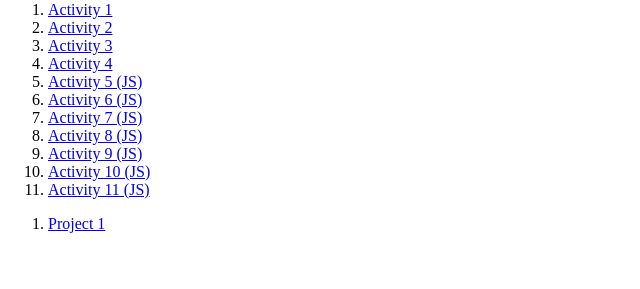
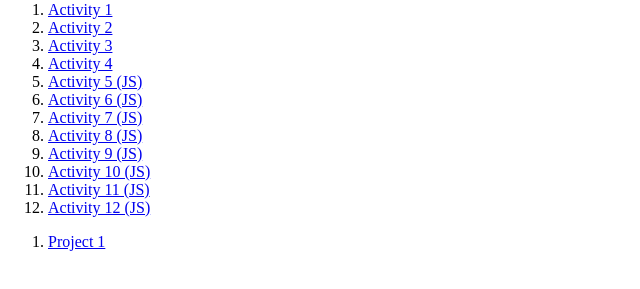
Before and after one commit to PlatinumEduation/SWE--CUNY-COURSE, a plain HTML site: page index.html in a window 1280 px wide. Shown: the part 79-368 px from the top of the page, without its empty margins (0-640 px from the left). Drawn offline with Linux system fonts and the light colour scheme.

```diff
--- a/index.html
+++ b/index.html
@@ -34,6 +34,7 @@
                    <li> <a href="JavaScript/activity9.html"> Activity 9 (JS)</a> </li>
                    <li> <a href="JavaScript/activity10.html"> Activity 10 (JS)</a> </li>
                    <li> <a href="JavaScript/activity11.html"> Activity 11 (JS)</a> </li>
+                   <li> <a href="https://heshamd.github.io/Js-Vanilla-Projects/"> Activity 12 (JS)</a> </li>
 
                 </ol>
 
```
Also changed, not shown: JavaScript/activity11.html (added).
